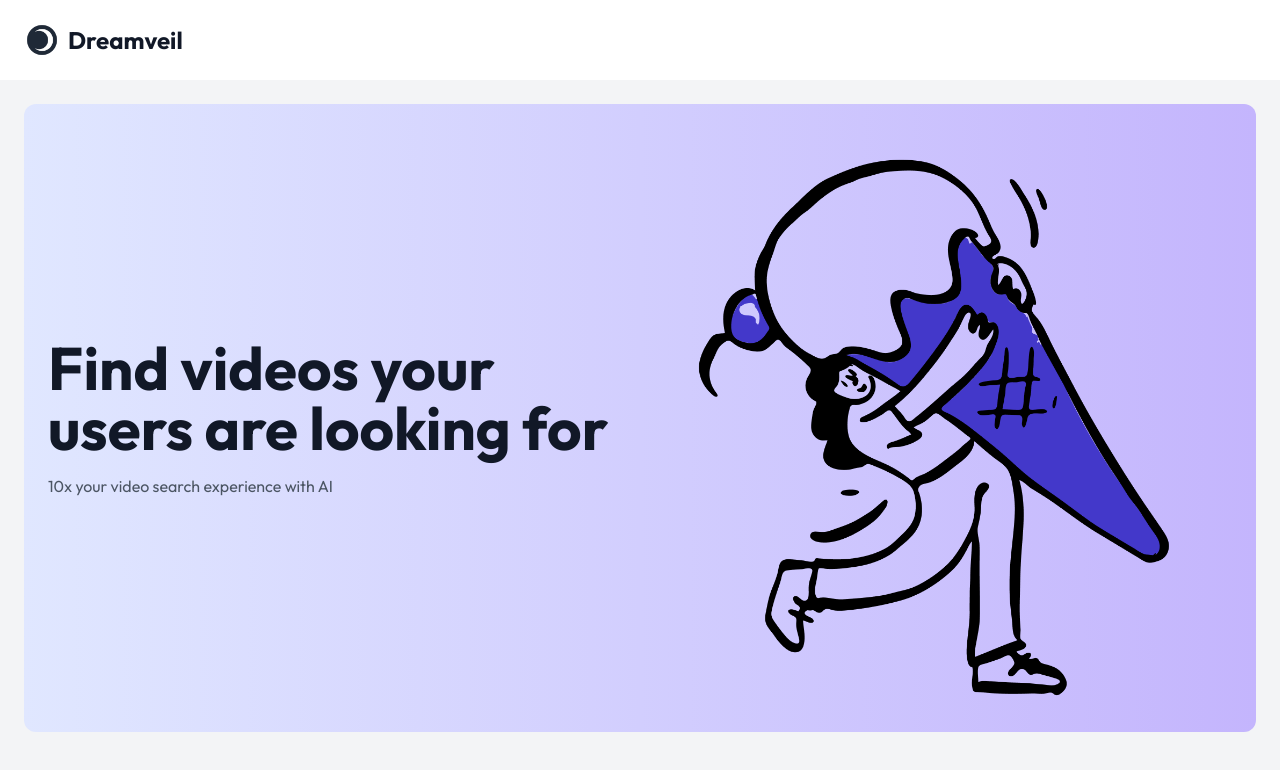
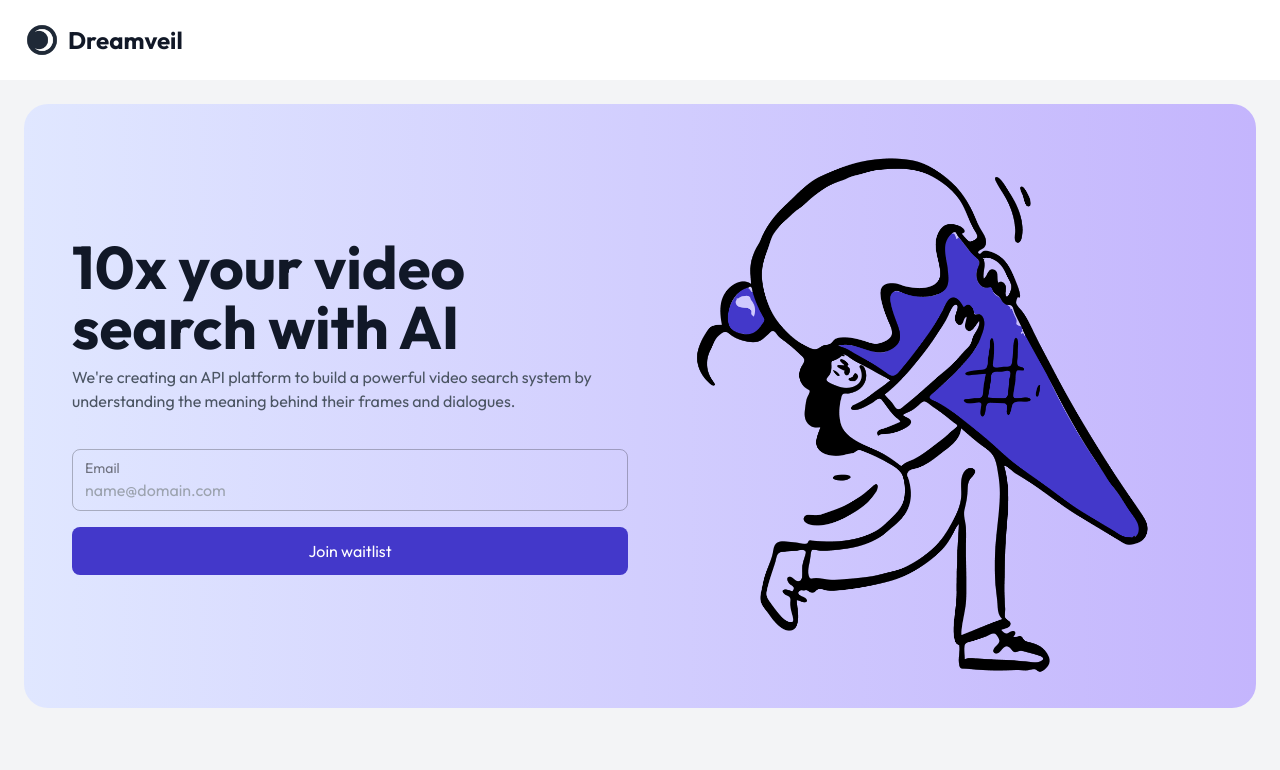
Before and after one commit to edwinkys/document-search, a SvelteKit app in the folder web/: page / in a window 1280 px wide. Shown: the top 770 px of the page. Built offline with nearby package versions, Linux system fonts and the light colour scheme.

Commit message:
feat(web): add waitlist form to hero section

```diff
--- a/web/src/app.css
+++ b/web/src/app.css
@@ -34,11 +34,6 @@
     @apply text-2xl;
   }
 
-  button,
-  link {
-    @apply transition-colors duration-300 ease-in-out;
-  }
-
   header {
     @apply flex flex-row items-center bg-white;
     height: 80px;
--- /dev/null
+++ b/web/src/lib/components/utils/button.svelte
@@ -0,0 +1,21 @@
+<script lang="ts">
+  export let content: string
+  export let type: "primary" | "secondary" = "primary"
+  export let action: () => void = () => {}
+
+  const buttonType = {
+    primary: "bg-indigo-700 text-white hover:bg-indigo-600",
+    secondary: "text-indigo-700 border border-indigo-700"
+  }
+</script>
+
+<button class="button-container {buttonType[type]}" on:click={action}>
+  {content}
+</button>
+
+<style lang="postcss">
+  .button-container {
+    @apply flex flex-row items-center justify-center space-x-2;
+    @apply px-6 py-3 rounded-lg;
+  }
+</style>
--- /dev/null
+++ b/web/src/lib/components/utils/input.svelte
@@ -0,0 +1,29 @@
+<script lang="ts">
+  export let id: string
+  export let label: string
+  export let placeholder: string
+  export let value: string
+  export let type: string = "text"
+</script>
+
+<label for={id} class="input-container border-gray-500">
+  <span class="text-black text-opacity-50 text-sm">{label}</span>
+  <input
+    class="bg-transparent outline-none"
+    bind:value
+    name={id}
+    {placeholder}
+    {type}
+  />
+</label>
+
+<style lang="postcss">
+  .input-container {
+    @apply flex flex-col px-3 py-2;
+    @apply border border-black border-opacity-25 rounded-lg;
+  }
+
+  .input-container:focus-within {
+    @apply outline outline-indigo-700;
+  }
+</style>
--- a/web/src/routes/+page.svelte
+++ b/web/src/routes/+page.svelte
@@ -1,32 +1,62 @@
+<script lang="ts">
+  import Input from "$lib/components/utils/input.svelte"
+  import Button from "$lib/components/utils/button.svelte"
+
+  let email: string = ""
+
+  function joinWaitlist() {}
+</script>
+
 <section class="hero-section">
   <div class="hero-container">
-    <div class="flex flex-col space-y-4 justify-center">
-      <h1>Find videos your users are looking for</h1>
-      <p class="text-gray-600">10x your video search experience with AI</p>
+    <div class="flex flex-col space-y-9 justify-center">
+      <div class="flex flex-col space-y-2">
+        <h1>10x your video search with AI</h1>
+        <p class="text-gray-600">
+          We're creating an API platform to build a powerful video search system
+          by understanding the meaning behind their frames and dialogues.
+        </p>
+      </div>
+      <div class="flex flex-col space-y-4">
+        <Input
+          id="email"
+          label="Email"
+          bind:value={email}
+          placeholder="name@domain.com"
+          type="email"
+        />
+        <Button content="Join waitlist" action={joinWaitlist} />
+      </div>
     </div>
     <div class="hidden md:flex">
-      <img src="/imgs/hero-illustration.png" alt="Illustration" />
+      <img
+        src="/imgs/hero-illustration.png"
+        alt="Illustration"
+        class="object-contain"
+      />
     </div>
   </div>
 </section>
 
 <style lang="postcss">
-  .hero-section {
-    @apply container mx-auto;
-  }
-
   .hero-container {
     @apply grid grid-cols-1 gap-6;
-    @apply px-6 py-32 bg-gradient-to-r from-indigo-100 to-violet-300;
+    @apply px-6 py-24 bg-gradient-to-r from-indigo-100 to-violet-300;
   }
 
   @screen md {
+    .hero-container {
+      @apply grid-cols-2;
+    }
+  }
+
+  @screen lg {
     .hero-section {
-      @apply p-6;
+      @apply container mx-auto p-6;
     }
 
     .hero-container {
-      @apply py-6 rounded-xl grid-cols-2;
+      @apply px-12 py-6 rounded-3xl;
     }
   }
 </style>
```
